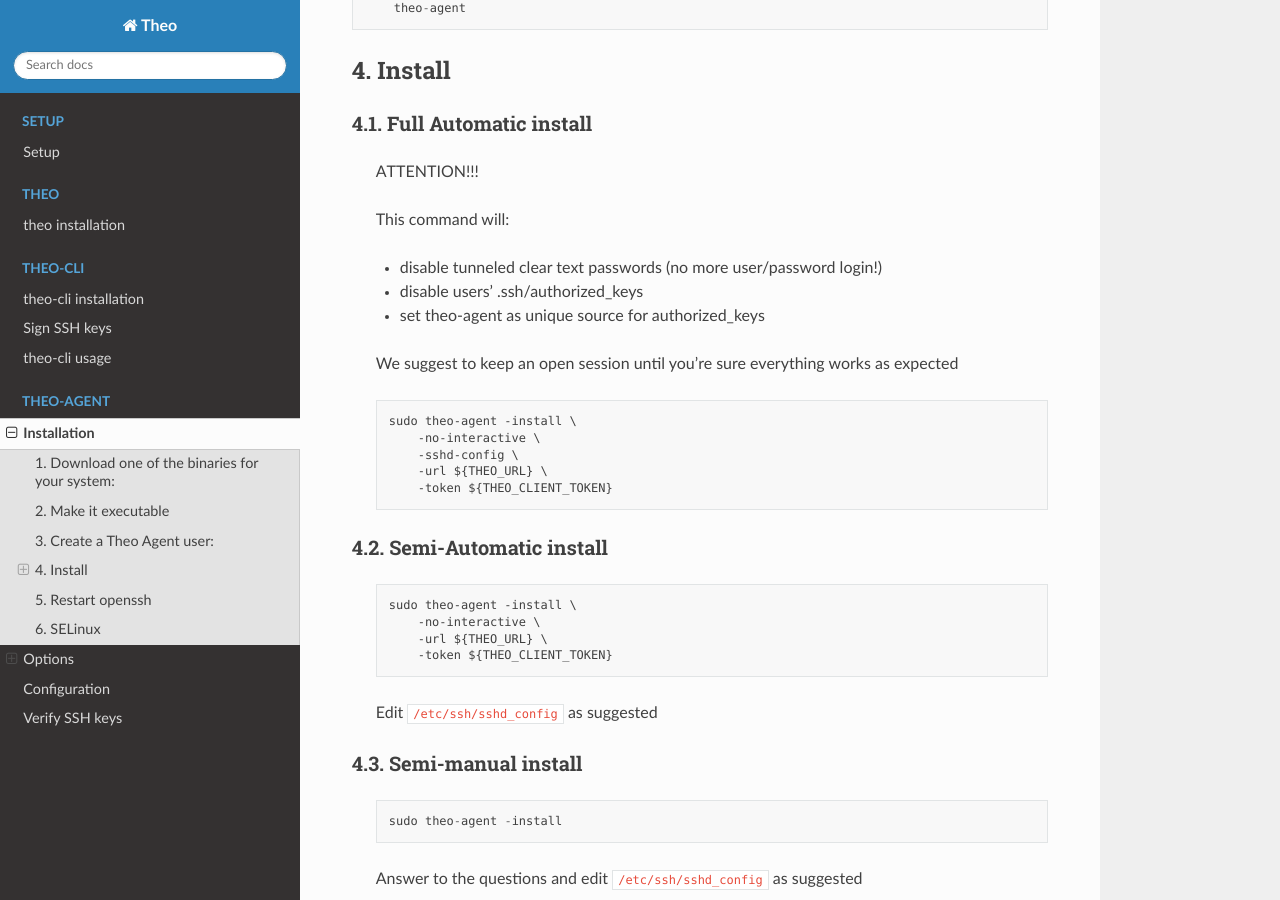
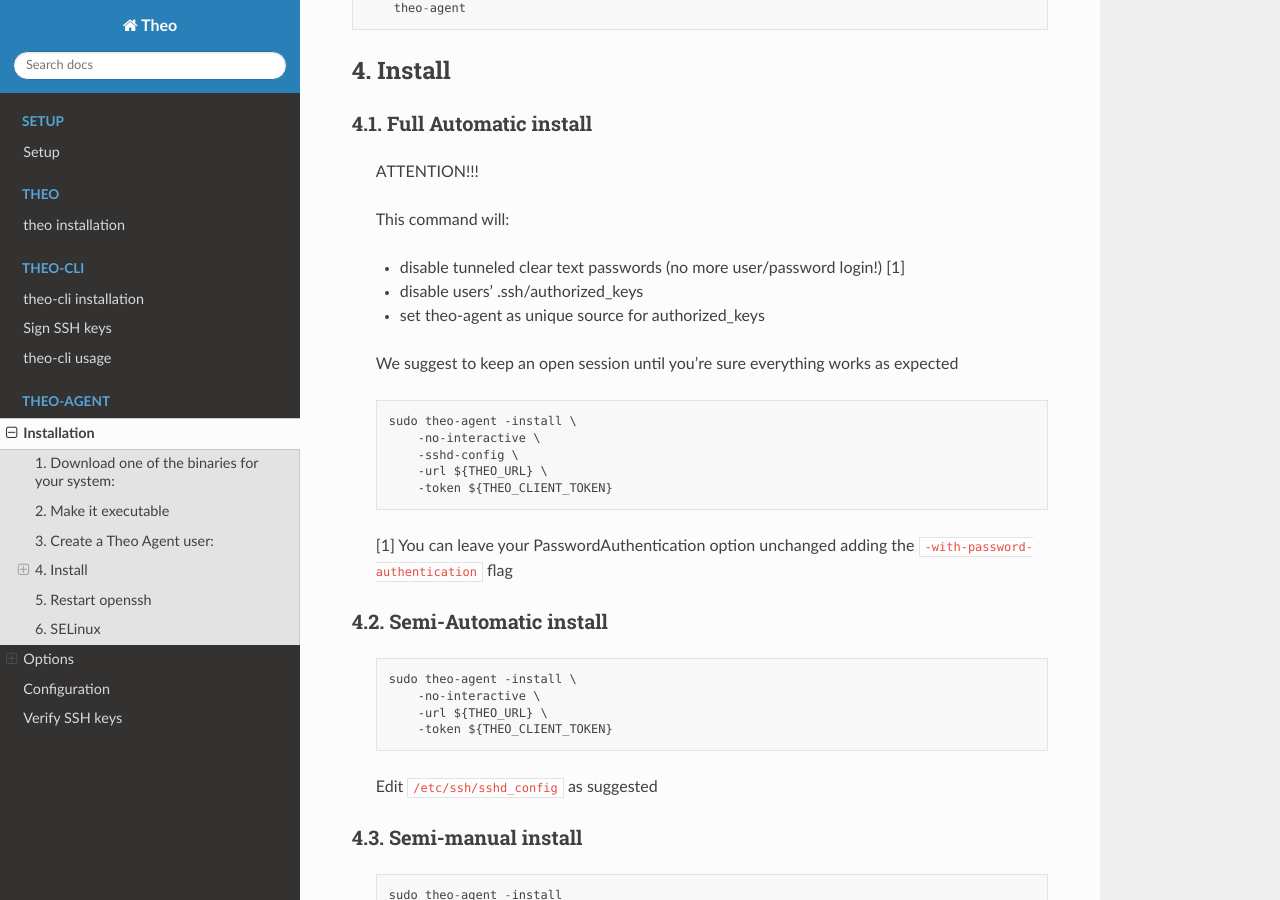
Before and after one commit to theoapp/theo-docs, a Sphinx documentation site: the page built from docs/theo-agent/installation.rst, in a window 1280 px wide and 900 px high, scrolled down 623 px. Built offline with Sphinx 7.4.7 and the Read the Docs theme 2.0.0, drawn with Linux system fonts in a browser that asks for light colours; some of the changed text lies outside the part shown.

Commit message:
Document -with-password-authentication flag

```diff
--- a/docs/theo-agent/installation.rst
+++ b/docs/theo-agent/installation.rst
@@ -41,7 +41,7 @@
 
     This command will:
 
-    * disable tunneled clear text passwords (no more user/password login!)
+    * disable tunneled clear text passwords (no more user/password login!) [1]
     * disable users' .ssh/authorized_keys
     * set theo-agent as unique source for authorized_keys
 
@@ -56,6 +56,7 @@
             -token ${THEO_CLIENT_TOKEN}
 
 
+    [1] You can leave your PasswordAuthentication option unchanged adding the ``-with-password-authentication`` flag
 
 4.2. Semi-Automatic install
 """""""""""""""""""""""""""
@@ -96,7 +97,7 @@
         chmod 755 /var/cache/theo-agent
         chown theo-agent /var/cache/theo-agent
 
-    Modify `/etc/ssh/sshd_config` (if you changed the default path, add the options to the command)
+    Modify ``/etc/ssh/sshd_config`` (if you changed the default path, add the options to the command)
 
     ::
 
@@ -128,7 +129,7 @@
         chmod 755 /var/cache/theo-agent
         chown theo-agent /var/cache/theo-agent
 
-    Modify `/etc/ssh/sshd_config`
+    Modify ``/etc/ssh/sshd_config``
 
     ::
 
@@ -161,10 +162,12 @@
 1. Installation
 ^^^^^^^^^^^^^^^^^^
 
-You can pass these arguments with `-install`
+You can pass these arguments with ``-install``
 
 +------------------------------------------------+---------------------------------------------------------------------------+
 | -no-interactive                                | It will use the value read from the arguments or it will use defaults     |
++------------------------------------------------+---------------------------------------------------------------------------+
+| -with-password-authentication                  | It will leave your PasswordAuthentication option unchanged                |
 +------------------------------------------------+---------------------------------------------------------------------------+
 | -config-file /path/to/config-file.yaml         | It will use this path as config file                                      |
 +------------------------------------------------+---------------------------------------------------------------------------+
```
